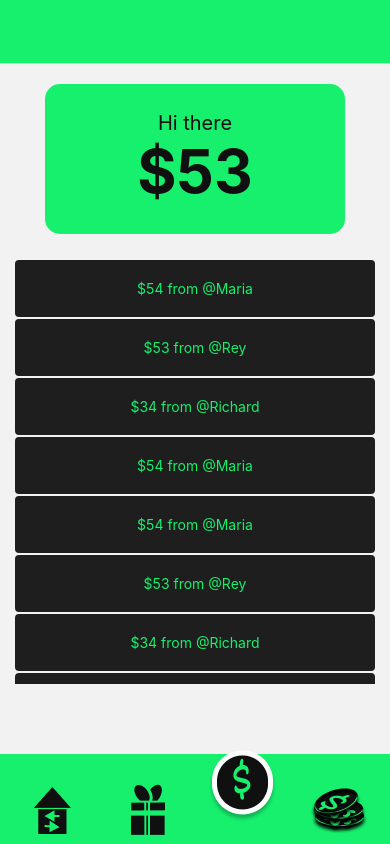
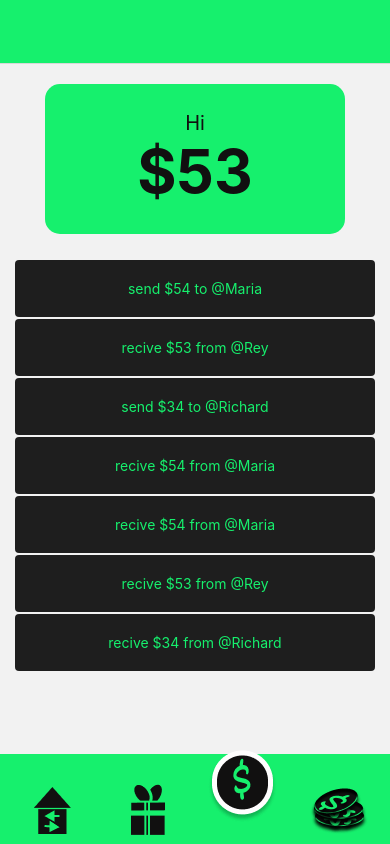
Before and after one commit to redmejia/send, a React Native app: screen /home in a window 390 px wide. Built offline with nearby package versions, Linux system fonts and the light colour scheme.

Commit message:
code refactor

```diff
--- a/screens/Home/Home.tsx
+++ b/screens/Home/Home.tsx
@@ -1,24 +1,23 @@
 import React from 'react';
 import { View, StyleSheet } from 'react-native';
 import BalanceCard from '../../screens/utils/card/balance';
-import HistoryList from '../../screens/utils/txhistorylist/txhistorylist';
+import TxHome from '../TxHome/TxHome';
 
 
-function Home(){
-    return(
-        <View style={style.home} >
-          <BalanceCard Salute='Hi there' Price={53}/>
-          <HistoryList />
-        </View>
-    );
+function Home() {
+  return (
+    <View style={style.home} >
+      <BalanceCard Salute='Hi' Price={53} />
+      <TxHome />
+    </View>
+  );
 }
 const style = StyleSheet.create({
-  home : {
-    marginTop : 20,
+  home: {
+    marginTop: 20,
     // justifyContent: "center", test uncomment when add nav top bar
-    flex : 1,
-    alignItems : 'center',
-
+    flex: 1,
+    alignItems: 'center',
   }
 });
 
--- /dev/null
+++ b/screens/TxHome/TxHome.tsx
@@ -0,0 +1,27 @@
+import React from "react";
+import { ListData } from "../utils/list/ilist";
+import List from "../utils/list/listarr";
+
+
+
+
+const DATA: ListData[] = [
+    { TxStatus: 2, Name: "Maria", Amount: 54 },
+    { TxStatus: 1, Name: "Rey", Amount: 53 },
+    { TxStatus: 2, Name: "Richard", Amount: 34 },
+    { TxStatus: 1, Name: "Maria", Amount: 54 },
+    { TxStatus: 1, Name: "Maria", Amount: 54 },
+    { TxStatus: 1, Name: "Rey", Amount: 53 },
+    { TxStatus: 1, Name: "Richard", Amount: 34 },
+]
+
+function TxHome() {
+    return (
+        <List
+            isSendList={false}
+            DATA={DATA}
+        />
+    );
+}
+
+export default TxHome;
--- /dev/null
+++ b/screens/utils/list/ilist.tsx
@@ -0,0 +1,6 @@
+
+export interface  ListData {
+    TxStatus? : number,
+    Name : string,
+    Amount : number,
+};
--- /dev/null
+++ b/screens/utils/list/listarr.tsx
@@ -0,0 +1,64 @@
+import  React  from "react";
+
+import {
+    FlatList,
+    ListRenderItem,
+    StyleSheet,
+    Text,
+    View
+} from "react-native";
+
+import { ListData } from "./ilist";
+
+
+function Item({data, isSendList}: {data : ListData, isSendList : boolean}) {
+   let text : JSX.Element;
+   if (isSendList) {
+      text = <Text>@{data.Name}</Text>
+    }else {
+        // status code 2 send to
+        // status code 1 recive from
+       text = data.TxStatus === 1 ? <Text style={style.itemText}>recive ${data.Amount} from @{data.Name}</Text> :  <Text style={style.itemText}>send ${data.Amount} to @{data.Name}</Text>
+    }
+    return (
+        <View style={style.itemBox}>
+           {text}
+        </View>
+    );
+}
+
+function List({isSendList, DATA} :{ isSendList: boolean, DATA : ListData[]}) {
+
+
+    const renderItem : ListRenderItem<ListData> = ({item}) => <Item isSendList={isSendList} data={item}   />
+
+    return(
+            <View style={style.container}>
+                <FlatList
+                    data={DATA}
+                    renderItem={renderItem}
+                    // keyExtractor={({item}: {item :ListData}) => item.Amount}
+                    />
+            </View>
+    );
+};
+
+const style = StyleSheet.create({
+    container : {
+        height : 425,
+    },
+    itemBox : {
+        width : 360,
+        alignItems : 'center',
+        backgroundColor : '#1E1E1E',
+        padding : 20,
+        marginVertical : 1,
+        borderRadius : 4,
+    },
+    itemText : {
+        color : '#16F06D'
+    }
+
+})
+
+export default List;
--- a/screens/utils/txhistorylist/txhistorylist.tsx
+++ /dev/null
@@ -1,72 +0,0 @@
-import  React  from "react";
-import {
-    FlatList,
-    ListRenderItem,
-    StyleSheet,
-    Text,
-    View
-} from "react-native";
-
-interface  ListData {
-    Name : string,
-    Amount : number,
-};
-
-
-const DATA : ListData[] = [
-    {Name : "Maria", Amount : 54},
-    {Name : "Rey", Amount : 53},
-     {Name : "Richard", Amount : 34},
-     {Name : "Maria", Amount : 54},
-     {Name : "Maria", Amount : 54},
-     {Name : "Rey", Amount : 53},
-     {Name : "Richard", Amount : 34},
-     {Name : "Maria", Amount : 54},
-     {Name : "Maria", Amount : 54},
-     {Name : "Rey", Amount : 53},
-     {Name : "Richard", Amount : 34},
-     {Name : "Maria", Amount : 54},
-]
-
-function Item({data}: {data : ListData}) {
-    return (
-        <View style={style.itemBox}>
-            <Text style={style.itemText}>${data.Amount} from @{data.Name}</Text>
-        </View>
-    );
-}
-
-function HistoryList() {
-
-    const renderItem : ListRenderItem<ListData> = ({item}) => <Item data={item} />
-
-    return(
-            <View style={style.container}>
-                <FlatList
-                    data={DATA}
-                    renderItem={renderItem}
-                    // keyExtractor={(item: ListData) => item.Amount}
-                    />
-            </View>
-    );
-};
-
-const style = StyleSheet.create({
-    container : {
-        height : 425,
-    },
-    itemBox : {
-        width : 360,
-        alignItems : 'center',
-        backgroundColor : '#1E1E1E',
-        padding : 20,
-        marginVertical : 1,
-        borderRadius : 4,
-    },
-    itemText : {
-        color : '#16F06D'
-    }
-
-})
-
-export default HistoryList;
```
Also changed, not shown: screens/main/main.tsx (+2 -8 lines).
